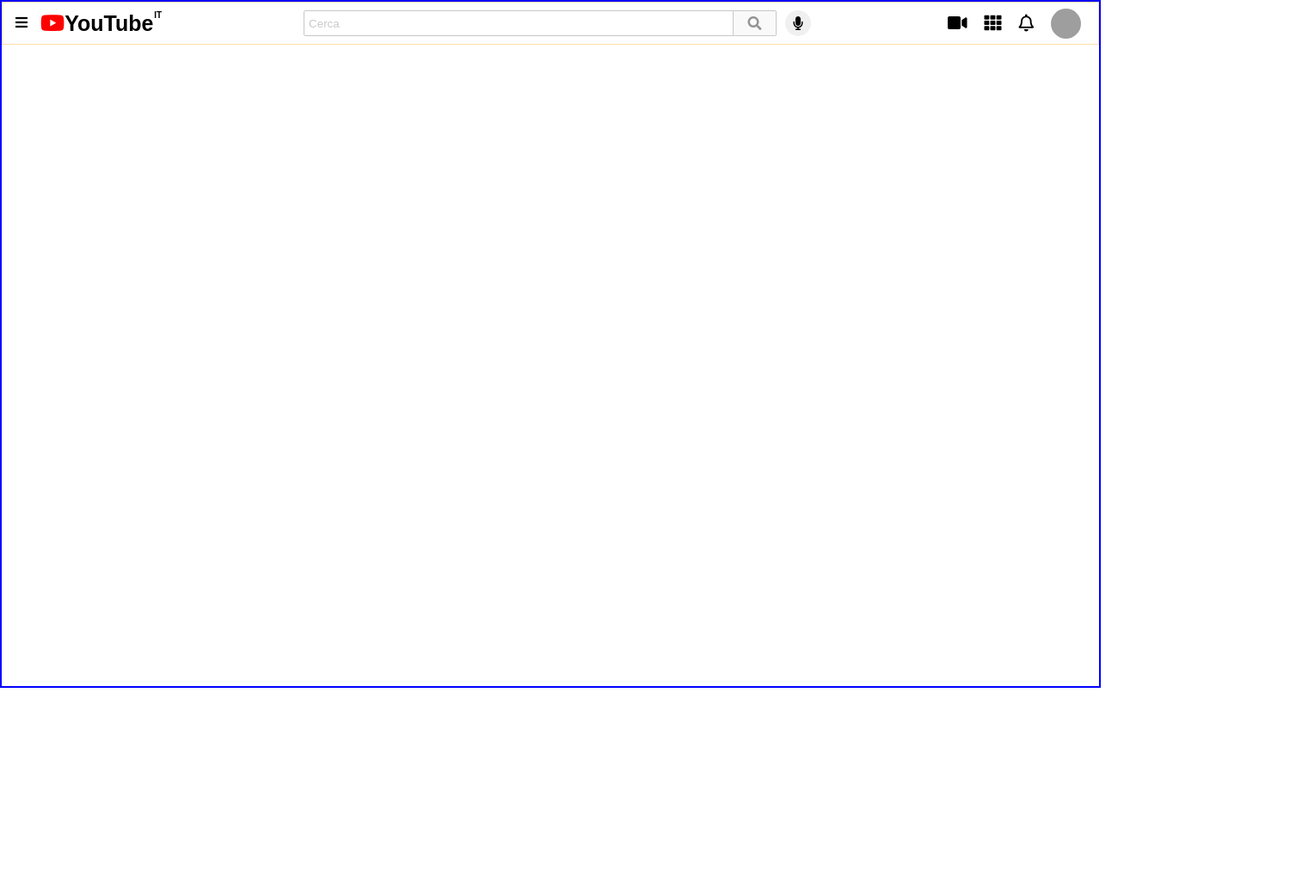
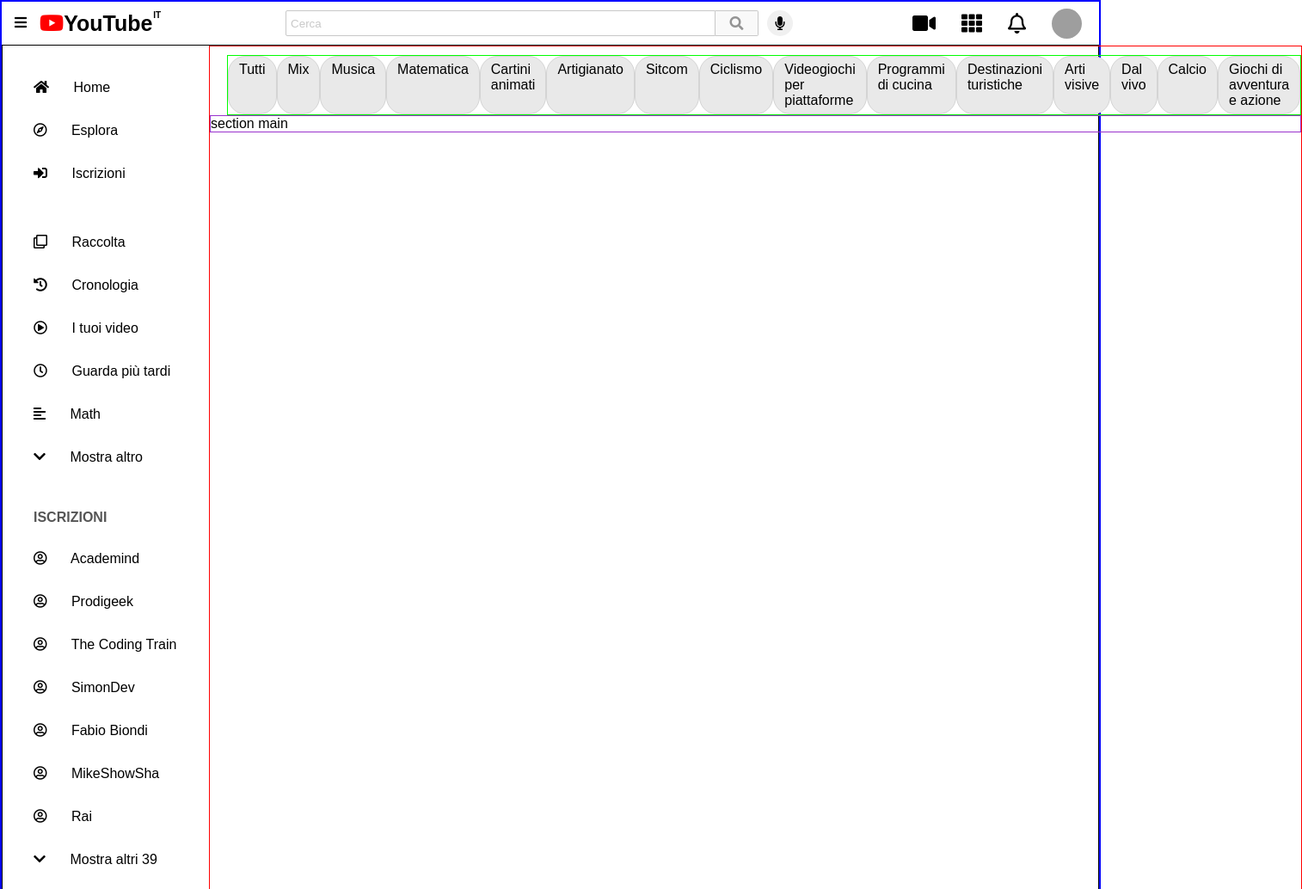
Before and after one commit to IonCatana/html-css-youtube, a plain HTML site: page index.html in a window 1280 px wide. Shown: the top 1034 px of the page at 86% size, 1514 px wide, since content can reach past the window. Before the commit the page ends 800 px from the top, so only its background shows below. Drawn offline with Linux system fonts and the light colour scheme; grey boxes are pictures that could not be loaded.

Commit message:
Quasi finito le aside

```diff
--- a/index.html
+++ b/index.html
@@ -66,14 +66,92 @@
 
     <!-- Inizio main -->
     <main>
+
         <!-- Inizio aside -->
-        <aside>
-
+        <aside class="aside-container">
+            <div class="home-container">
+                <ul>
+                    <li><i class="fas fa-home"></i> Home</li>
+                    <li><i class="far fa-compass"></i> Esplora</li>
+                    <li><i class="fas fa-sign-in-alt"></i> Iscrizioni</li>
+                </ul>
+            </div>
+            <div class="bottom-line"></div>
+             <div class="raccolta-container">
+                 <ul>
+                     <li><i class="far fa-clone"></i> Raccolta</li>
+                     <li><i class="fas fa-history"></i> Cronologia</li>
+                     <li><i class="far fa-play-circle"></i> I tuoi video</li>
+                     <li><i class="far fa-clock"></i> Guarda più tardi</li>
+                     <li><i class="fas fa-align-left"></i> Math</li>
+                     <li><i class="fas fa-chevron-down"></i> Mostra altro</li>
+                 </ul>
+             </div>
+             <div class="bottom-line"></div>
+             <div class="iscrizioni">
+                 <h4>ISCRIZIONI</h4>
+                <ul>
+                    <li><i class="far fa-user-circle"></i> Academind</li>
+                    <li><i class="far fa-user-circle"></i> Prodigeek</li>
+                    <li><i class="far fa-user-circle"></i> The Coding Train</li>
+                    <li><i class="far fa-user-circle"></i> SimonDev</li>
+                    <li><i class="far fa-user-circle"></i> Fabio Biondi</li>
+                    <li><i class="far fa-user-circle"></i> MikeShowSha</li>
+                    <li><i class="far fa-user-circle"></i> Rai</li>
+                    <li><i class="fas fa-chevron-down"></i> Mostra altri 39</li>
+                </ul>
+             </div>
+             <div class="altro-da-youtube">
+                 <h4>ALTRO DA YOUTUBE</h4>
+                <ul>
+                    <li><i class="fab fa-youtube"></i> YouTube Premium</li>
+                    <li><i class="fas fa-film"></i> Film</li>
+                    <li><i class="fas fa-gamepad"></i> Giochi</li>
+                    <li><i class="fas fa-record-vinyl"></i> Dal vivo</li>
+                    <li><i class="fas fa-soap"></i> Moda e bellezza</li>
+                    <li><i class="fas fa-trophy"></i> Sport</li>
+                </ul>
+             </div>
         </aside>
         <!-- Fine aside -->
 
         <!-- Inizio section -->
         <section>
+            <div class="section-header">
+                <ul>
+                    <li>Tutti</li>
+                    <li>Mix</li>
+                    <li>Musica</li>
+                    <li>Matematica</li>
+                    <li>Cartini animati</li>
+                    <li>Artigianato</li>
+                    <li>Sitcom</li>
+                    <li>Ciclismo</li>
+                    <li>Videogiochi per piattaforme</li>
+                    <li>Programmi di cucina</li>
+                    <li>Destinazioni turistiche</li>
+                    <li>Arti visive</li>
+                    <li>Dal vivo</li>
+                    <li>Calcio</li>
+                    <li>Giochi di avventura e azione</li>
+                </ul>
+            </div>
+            <div class="section-main">
+                section main
+                <div class="cards">
+                    <div class="img-cards-contain">
+
+                    </div>
+                    <div class="info-cards">
+                        <div class="img-profile-autore">
+
+                        </div>
+                        <div class="titolo-card">
+
+                        </div>
+                    </div>
+                </div>
+            </div>
 
         </section>
         <!-- Fine section -->
--- a/style.css
+++ b/style.css
@@ -9,18 +9,21 @@
 
 body{
     width: 100vw;
-    height: 100vh;
     border: 2px solid blue;
 }
 header{
     width: 100%;
     margin: 0 auto;
 }
+main{
+    display: flex;
+    width: 100%;
+    border: 1px solid black;
+}
 /* Inizio header nav */
 nav{
     width: 100%;
     height: 50px;
-    border: 1px solid navajowhite;
     display: flex;
     justify-content: space-between;
 }
@@ -42,7 +45,7 @@
    bottom: 15px;
    right: 6px;
 }
-i.fa-youtube{
+.nav-right i.fa-youtube{
     color: red;
     font-size: 25px;
 }
@@ -112,10 +115,10 @@
 
 /* Inizio nav left */
 .nav-left{
-    gap: 20px;
+    gap: 30px;
 }
 .fa-video, .fa-bell, .fa-th{
-    font-size: 20px;
+    font-size: 24px;
 }
 .img-profile{
     margin-right: 20px;
@@ -124,5 +127,84 @@
     border-radius: 50%;
     background-image: url(https://i.picsum.photos/id/410/50/50.jpg?hmac=k3uO1QDAmgs_aQb4u-9cPHk5dB9_Jg64UbYAfNHga_4);
 }
+/* Fine nav left */
 
-/* Fine nav left */
+/* Inizio aside container */
+.aside-container{
+    display: flex;
+    flex-direction: column;
+    justify-content: center;
+    align-items: center;
+    min-width: 240px;
+}
+.aside-container h4 {
+    padding-left: 24px;
+    padding-bottom: 20px;
+    color: #555555;
+}
+.aside-container ul{
+    display: flex;
+    flex-direction: column;
+}
+/* Fine aside container */
+
+/* Inizio home container */
+/* Inizio regole comuni aside container */
+.home-container,
+.raccolta-container,
+.iscrizioni,
+.altro-da-youtube{
+    padding-top: 30px;
+    width: 90%;
+    margin: 0 auto;
+}
+
+
+li {
+    list-style: none;
+    font-size: 16px;
+}
+li i{
+    padding: 10px 24px 24px 24px;
+}
+/* Fine regole comuni aside container */
+/* Fine home container */
+
+/* Inizio iscrizioni */
+
+/* Fine iscrizioni */
+/* Inizio altro da youtube */
+
+/* Fine altro da youtube */
+
+/* Inizio section */
+section{
+    width: 100%;
+    border: 1px solid red;
+}
+/* Fine section */
+
+/* Inizio section header */
+.section-header{
+    margin: 10px 0px 0px 20px;
+    border: 1px solid lime;
+}
+.section-header ul{
+    display: flex;
+    justify-content: space-between;
+}
+.section-header ul li{
+    padding: 6px 12px;
+    background-color: rgb(233, 233, 233);
+    border: 1px solid rgb(212, 212, 212);
+    border-radius: 20px;
+}
+/* Fine section header */
+
+/* Inizio section main */
+.section-main{
+    width: 100%;
+
+    border: 1px solid darkorchid;
+}
+/* Fine section main */
```
